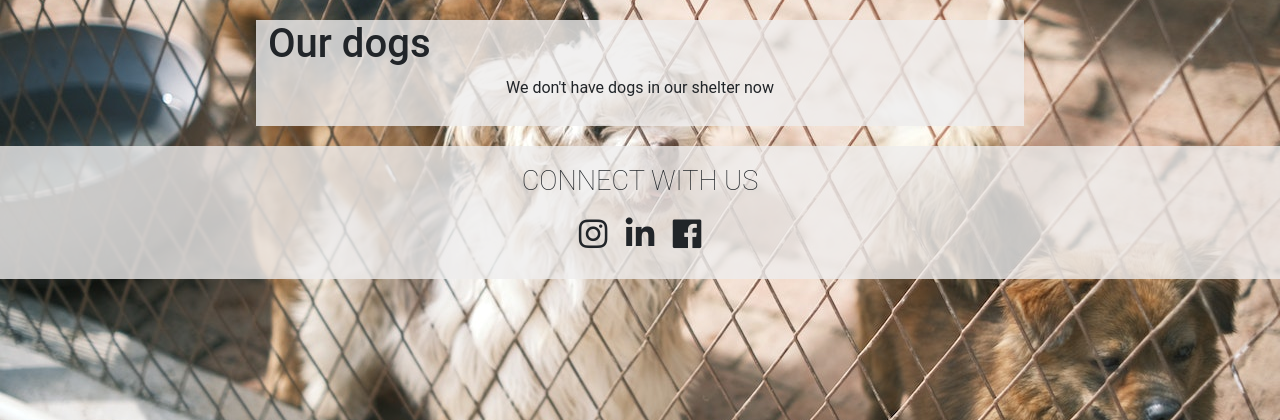
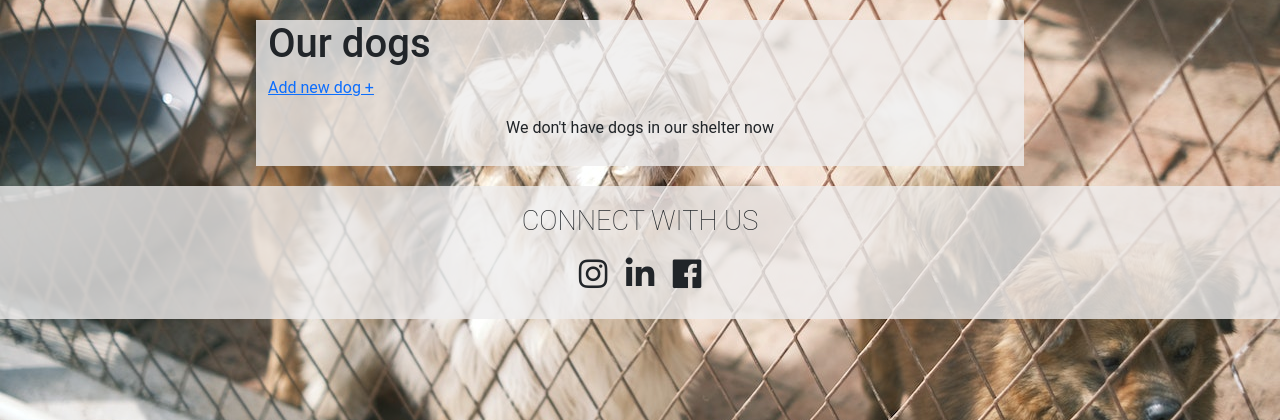
Before and after one commit to OksanaAdamchuk/dog-shelter, a Django app: page /shelter/dogs/ in a window 1280 px wide. Shown: the part 168-588 px from the top of the page. Run offline with Django 4.2, Linux system fonts and the light colour scheme; data that the repository does not hold is empty; some libraries are stand-ins or nearby versions.

Commit message:
add create update and delete templates for Dog model

```diff
--- a/shelter/urls.py
+++ b/shelter/urls.py
@@ -8,12 +8,17 @@ from shelter.views import (
     BreedUpdateView,
     CaretakerDetailView,
     CaretakerListView,
+    DogCreateView,
+    DogDeleteView,
     DogDetailView,
     DogListView,
+    DogUpdateView,
     VaccineCreateView,
     VaccineDeleteView,
     VaccineUpdateView,
     VaccineListView,
+    VaccinationCreateView,
+    VaccinationUpdateView,
     index
 )
 
@@ -49,11 +54,23 @@ urlpatterns = [
         "dogs/<int:pk>/", DogDetailView.as_view(), name="dog-detail"
     ),
     path(
+        "dogs/create/", DogCreateView.as_view(), name="dog-create"
+    ),
+    path(
+        "dogs/<int:pk>/update/", DogUpdateView.as_view(), name="dog-update"
+    ),
+    path(
+        "dogs/<int:pk>/delete/", DogDeleteView.as_view(), name="dog-delete"
+    ),
+    path(
         "caretakers/", CaretakerListView.as_view(), name="caretaker-list"
     ),
     path(
         "caretakers/<int:pk>/", CaretakerDetailView.as_view(), name="caretaker-detail"
     ),
+    path(
+        "vaccination/create/<int:dog_id>/", VaccinationCreateView.as_view(), name="vaccination-create"
+    ),
 
 ]
 
--- a/shelter/views.py
+++ b/shelter/views.py
@@ -1,8 +1,9 @@
 from django.http import HttpResponse
-from django.shortcuts import render
-from django.urls import reverse_lazy
+from django.shortcuts import get_object_or_404, redirect, render
+from django.urls import reverse, reverse_lazy
 from django.views import generic
 from django.contrib.auth.mixins import LoginRequiredMixin
+from shelter.forms import DogForm
 
 from shelter.models import Breed, Caretaker, Dog, Vaccination, Vaccine
 
@@ -54,7 +55,7 @@ class VaccineListView(generic.ListView):
 class VaccineCreateView(LoginRequiredMixin, generic.CreateView):
     model = Vaccine
     fields = "__all__"
-    success_url = reverse_lazy("shelter:vaccine-create")
+    success_url = reverse_lazy("shelter:vaccine-list")
 
 
 class VaccineUpdateView(LoginRequiredMixin, generic.UpdateView):
@@ -65,7 +66,7 @@ class VaccineUpdateView(LoginRequiredMixin, generic.UpdateView):
 
 class VaccineDeleteView(LoginRequiredMixin, generic.DeleteView):
     model = Vaccine
-    success_url = reverse_lazy("shelter:vaccine-delete")
+    success_url = reverse_lazy("shelter:vaccine-list")
 
 
 class DogListView(generic.ListView):
@@ -86,6 +87,23 @@ class DogDetailView(generic.DetailView):
         return context
 
 
+class DogCreateView(LoginRequiredMixin, generic.CreateView):
+    model = Dog
+    form_class = DogForm
+    success_url = reverse_lazy("shelter:dog-list")
+
+
+class DogUpdateView(LoginRequiredMixin, generic.UpdateView):
+    model = Dog
+    form_class = DogForm
+    success_url = reverse_lazy("shelter:dog-list")
+
+
+class DogDeleteView(LoginRequiredMixin, generic.DeleteView):
+    model = Dog
+    success_url = reverse_lazy("shelter:dog-list")
+
+
 class CaretakerListView(LoginRequiredMixin, generic.ListView):
     model = Caretaker
     paginate_by = 15
@@ -94,3 +112,45 @@ class CaretakerListView(LoginRequiredMixin, generic.ListView):
 
 class CaretakerDetailView(LoginRequiredMixin, generic.DetailView):
     model = Caretaker
+
+
+class VaccinationCreateView(LoginRequiredMixin, generic.CreateView):
+    model = Vaccination
+    fields = ["vaccine", "vaccination_date"]
+    success_url = reverse_lazy("shelter:dog-list")
+
+    def form_valid(self, form):
+        dog_id = self.kwargs["dog_id"]
+        dog = get_object_or_404(Dog, id=dog_id)
+        form.instance.dog = dog
+
+        return super().form_valid(form)
+
+    def get_context_data(self, **kwargs):
+        context = super().get_context_data(**kwargs)
+        dog_id = self.kwargs["dog_id"]
+        dog = get_object_or_404(Dog, id=dog_id)
+        context["dog_id"] = dog_id
+        context["dog_name"] = dog.name
+        return context
+
+
+class VaccinationUpdateView(LoginRequiredMixin, generic.UpdateView):
+    model = Vaccination
+    fields = ["vaccine", "vaccination_date"]
+    success_url = reverse_lazy("shelter:dog-list")
+
+    def form_valid(self, form):
+        dog_id = self.kwargs["dog_id"]
+        dog = get_object_or_404(Dog, id=dog_id)
+        form.instance.dog = dog
+
+        return super().form_valid(form)
+
+    def get_context_data(self, **kwargs):
+        context = super().get_context_data(**kwargs)
+        dog_id = self.kwargs["dog_id"]
+        dog = get_object_or_404(Dog, id=dog_id)
+        context["dog_id"] = dog_id
+        context["dog_name"] = dog.name
+        return context
--- a/templates/shelter/dog_list.html
+++ b/templates/shelter/dog_list.html
@@ -6,6 +6,7 @@
 
 {% block content %}
   <h1>Our dogs</h1>
+  <p><a href="{% url 'shelter:dog-create' %}">Add new dog +</a></p>
   <div class="card-container">
   {% if dog_list %}
     {% for dog in dog_list %}
```
Also changed, not shown: shelter/forms.py (added, +23 -0 lines), templates/shelter/dog_confirm_delete.html (added, +18 -0 lines), templates/shelter/dog_detail.html (+10 -1 lines), templates/shelter/dog_form.html (added, +23 -0 lines), templates/shelter/vaccination_form.html (added, +23 -0 lines).
